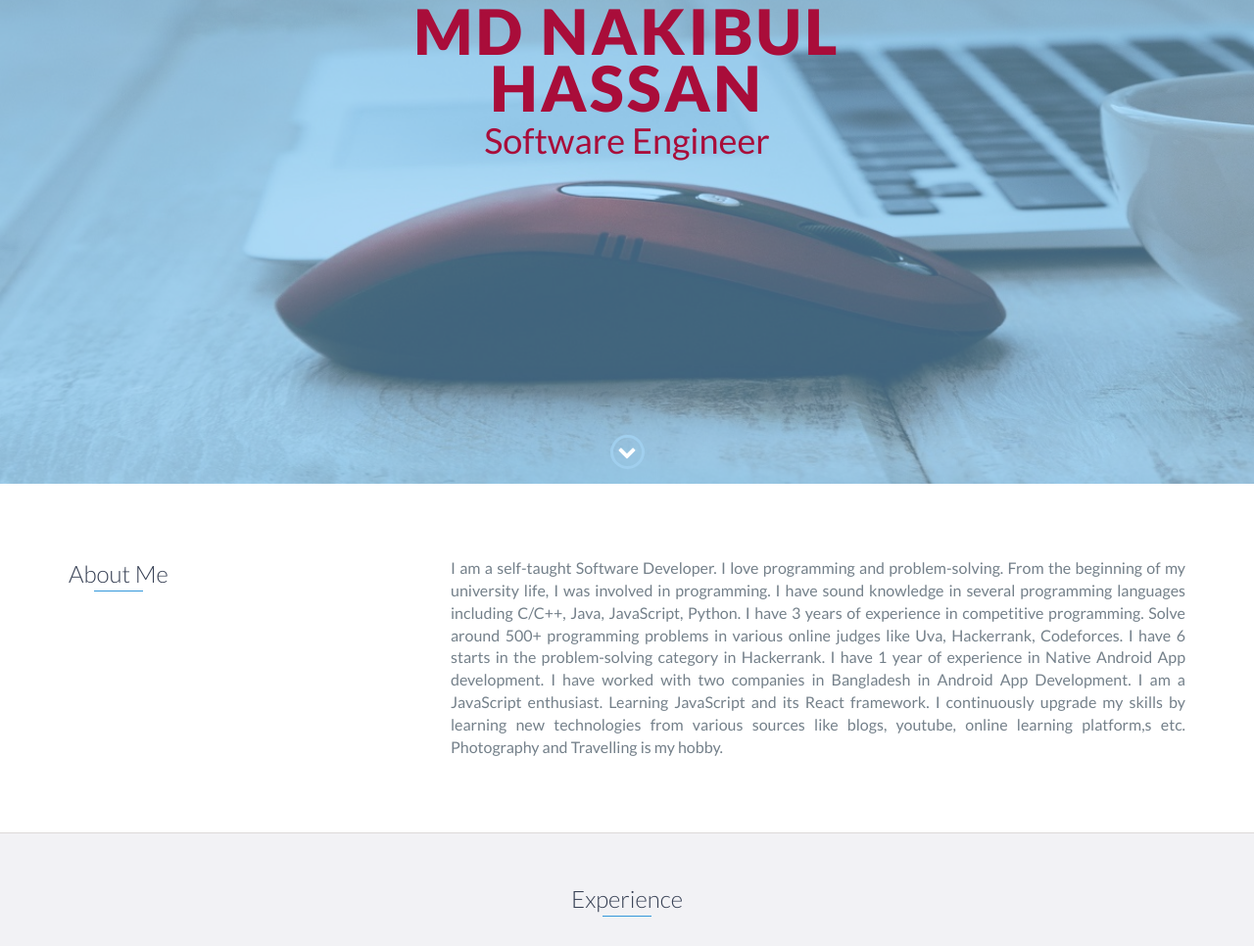
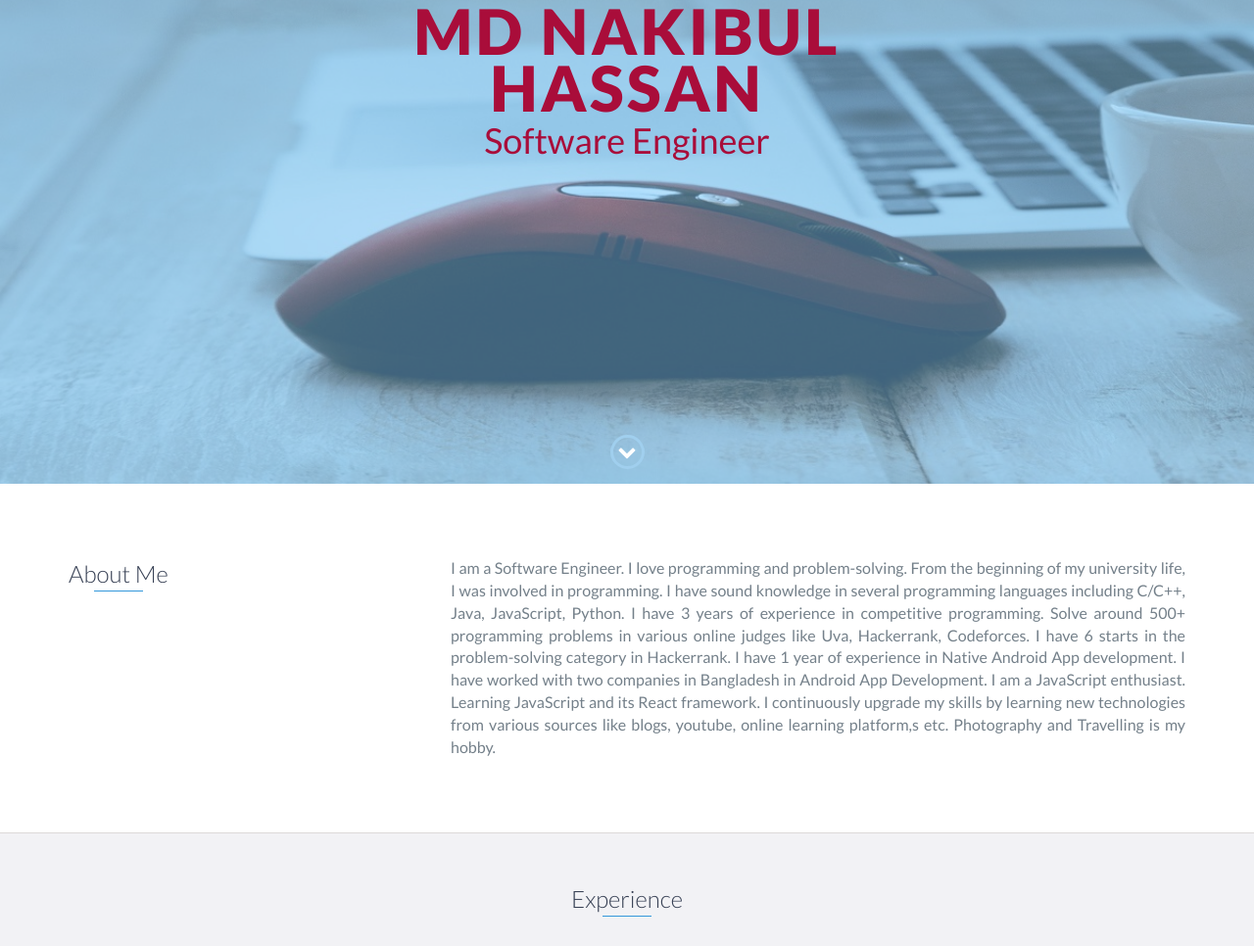
Before and after one commit to naimhasan2711/naimhasan2711.github.io, a website: page index.html in a window 1280 px wide. Shown: the part 306-1272 px from the top of the page at 98% size. Drawn offline with nearby package versions, Linux system fonts and the light colour scheme.

Commit message:
Update index.html

```diff
--- a/index.html
+++ b/index.html
@@ -78,7 +78,7 @@
                 </div>
                 <div class="col-md-8">
                     <p style="text-align: justify">
-                        I am a self-taught Software Developer. I love programming and problem-solving. From the beginning of my university life, I was involved in programming. I have sound knowledge in several programming languages including C/C++, Java, JavaScript, Python. I have 3 years of experience in competitive programming. Solve around 500+ programming problems in various online judges like Uva, Hackerrank, Codeforces. I have 6 starts in the problem-solving category in Hackerrank. I have 1 year of experience in Native Android App development. I have worked with two companies in Bangladesh in Android App Development. I am a JavaScript enthusiast. Learning JavaScript and its React framework. I continuously upgrade my skills by learning new technologies from various sources like blogs, youtube, online learning platform,s etc. Photography and Travelling is my hobby.
+                        I am a Software Engineer. I love programming and problem-solving. From the beginning of my university life, I was involved in programming. I have sound knowledge in several programming languages including C/C++, Java, JavaScript, Python. I have 3 years of experience in competitive programming. Solve around 500+ programming problems in various online judges like Uva, Hackerrank, Codeforces. I have 6 starts in the problem-solving category in Hackerrank. I have 1 year of experience in Native Android App development. I have worked with two companies in Bangladesh in Android App Development. I am a JavaScript enthusiast. Learning JavaScript and its React framework. I continuously upgrade my skills by learning new technologies from various sources like blogs, youtube, online learning platform,s etc. Photography and Travelling is my hobby.
                     </p>
                 </div>
             </div>
```
